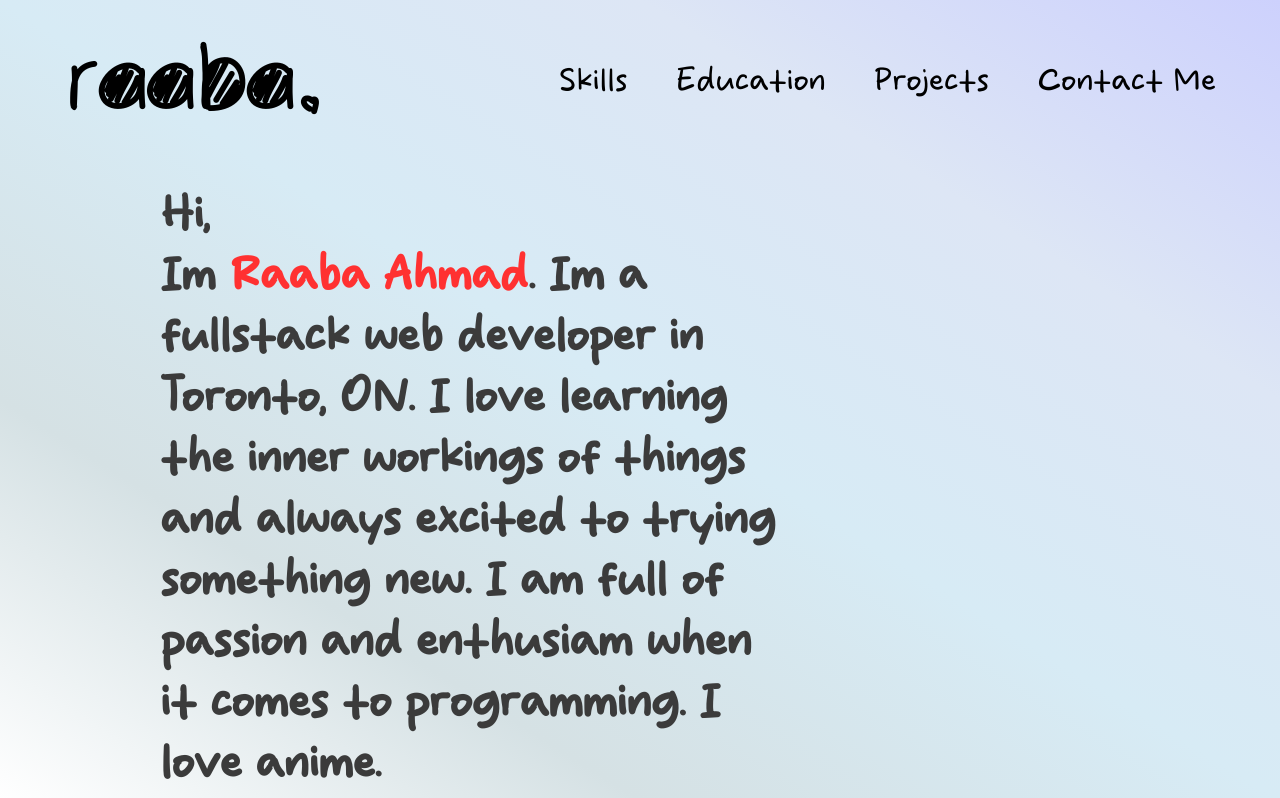
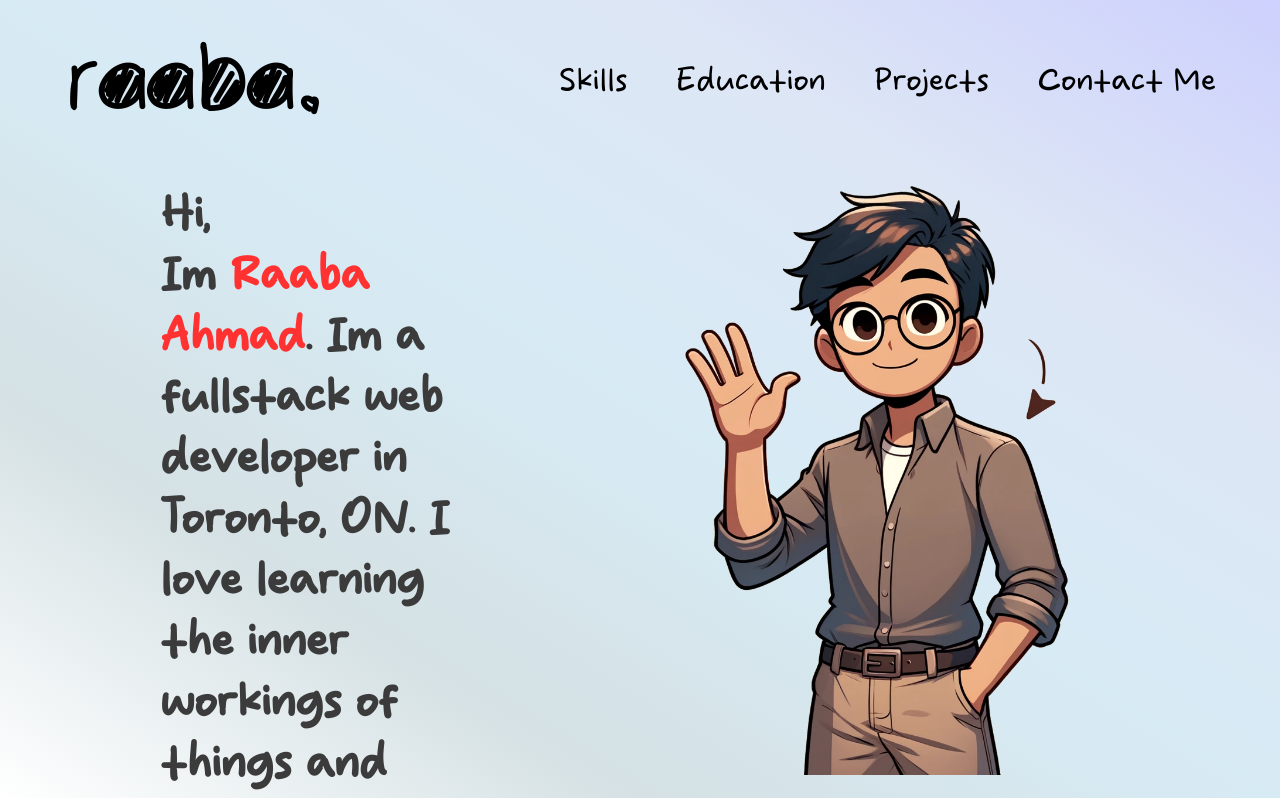
Before and after one commit to raaba241/Professional-Portfolio, a React (Vite) app: page / in a window 1280 px wide. Shown: the top 798 px of the page. Built offline with nearby package versions, Linux system fonts and the light colour scheme.

Commit message:
added a profile image

```diff
--- a/src/assets/components/Banner/index.jsx
+++ b/src/assets/components/Banner/index.jsx
@@ -2,14 +2,21 @@ import './style.css'
 import githubIcon from "../../icons/github.png"
 import linkedInIcon from "../../icons/linkedin.png"
 import gmailIcon from "../../icons/gmail.png"
+import profileImg from "../../images/profilePictureWorking.png"
 const Banner = () => {
     return (
         <div className="intro-para">
-            <p>Hi, <br></br> Im <span className='name'>Raaba Ahmad</span>. Im a fullstack web developer in Toronto, ON. I love learning the inner workings of things and always excited to trying something new. I am full of passion and enthusiam when it comes to programming. I love anime.</p>
+            <div className='banner-content'>
+                <p>Hi, <br></br> Im <span className='name'>Raaba Ahmad</span>. Im a fullstack web developer in Toronto, ON. I love learning the inner workings of things and always excited to trying something new. I am full of passion and enthusiam when it comes to programming. I love anime.</p>
 
-            <a href="https://github.com/raaba241"><img src={githubIcon} alt="github logo" /></a>
-            <a href="https://www.linkedin.com/in/ahmad-raaba-07937129a/"><img src={linkedInIcon} alt="linkedIn logo" /></a>
-            <a href="https://github.com/raaba241"><img src={gmailIcon} alt="github logo" /></a>
+                <a href="https://github.com/raaba241"><img src={githubIcon} alt="github logo" /></a>
+                <a href="https://www.linkedin.com/in/ahmad-raaba-07937129a/"><img src={linkedInIcon} alt="linkedIn logo" /></a>
+                <a href="https://github.com/raaba241"><img src={gmailIcon} alt="github logo" /></a>
+            </div>
+
+            <div className='profilePic'>
+                <img src={profileImg} alt="" />
+            </div>
         </div>
 
 
--- a/src/assets/components/Banner/style.css
+++ b/src/assets/components/Banner/style.css
@@ -1,11 +1,15 @@
 .intro-para {
     font-family: sugar;
     font-size: 3.5rem;
-    width: 50vw;
     margin-left: 10rem;
     font-weight: bold;
     color: rgb(59, 59, 59);
+    display:flex;
 
+}
+
+.banner-content {
+    margin-right: 7rem;
 }
 
 .name {
@@ -20,3 +24,11 @@
    margin-right: 1rem;
 
 }
+
+.profilePic img {
+
+    width: 600px;
+    margin-top: 3rem;
+    margin-right: 5rem;
+
+}
```
Also changed, not shown: src/assets/images/profilePictureWorking.png (added).
